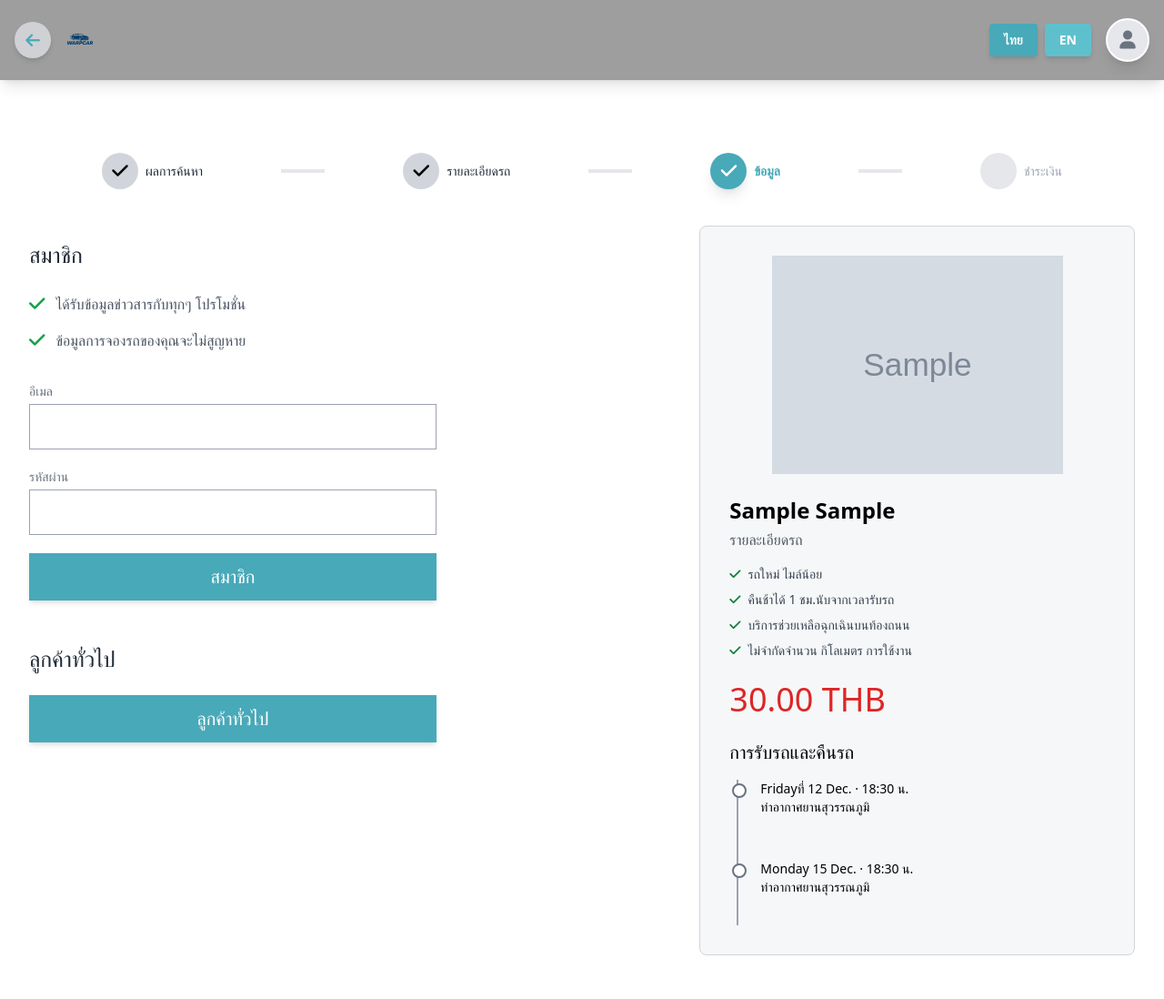
After one commit to Pornmaifa/weap-car, a Django app: page /book/user-info/1/ in a window 1280 px wide. The commit adds this page. Shown: the whole page at 91% size. Run offline with Django 5.2, Linux system fonts and the light colour scheme; tables that the repository leaves empty hold one stand-in row (values such as "Sample post"); grey boxes marked "Sample" are stand-in pictures; style sheets or scripts are compiled from the project's sources.

Commit message:
13ธันวา68

```diff
--- a/car_rental/templates/car_rental/car_detail.html
+++ b/car_rental/templates/car_rental/car_detail.html
@@ -212,7 +212,7 @@
                         <p class="text-3xl font-extrabold text-red-600">฿{{ total_price|intcomma }}</p>
                     </div>
 
-                    <a href="#"
+                    <a href="{% url 'user_info' car.id %}"
                        class="block w-full mt-6 bg-green-500 hover:bg-green-600 text-white font-bold py-4 rounded-lg shadow-lg transition text-center text-2xl">
                         จอง {{ total_price|intcomma }} THB
                     </a>
--- a/car_rental/templates/car_rental/car_list.html
+++ b/car_rental/templates/car_rental/car_list.html
@@ -17,7 +17,7 @@
 
                 <button type="button" id="btn-self"
                     class="py-2 px-6 text-blue-600 border-b-2 border-blue-600 font-semibold text-lg">
-                    เช่ารถ
+                    เช่ารถขับเอง
                 </button>
 
                 <button type="button" id="btn-driver"
--- /dev/null
+++ b/car_rental/templates/car_rental/user_info.html
@@ -0,0 +1,161 @@
+{% load static %}
+{% load humanize %}
+
+{% block content %}
+
+{% include 'car_rental/navbar_detail.html' %}
+
+<div class="min-h-screen font-sarabun pt-20 pb-12" style="background-color: #fff; ">
+
+    <div class="max-w-7xl mx-auto px-4 sm:px-6 lg:px-8 mb-10">
+        <div class="flex flex-wrap justify-center md:justify-between items-center px-4 md:px-20 gap-4">
+
+            <div class="flex items-center gap-2 text-gray-800">
+                <div class="w-10 h-10 rounded-full bg-gray-300 flex items-center justify-center">
+                    <i class="fas fa-check text-xl font-bold text-black"></i>
+                </div>
+                <span class="text-sm font-medium">ผลการค้นหา</span>
+            </div>
+
+            <div class="hidden md:block w-12 h-1 bg-gray-200"></div>
+
+            <div class="flex items-center gap-2 text-gray-800">
+                <div class="w-10 h-10 rounded-full bg-gray-300 flex items-center justify-center">
+                    <i class="fas fa-check text-xl font-bold text-black"></i>
+                </div>
+                <span class="text-sm font-medium">รายละเอียดรถ</span>
+            </div>
+
+            <div class="hidden md:block w-12 h-1 bg-gray-200"></div>
+
+            <div class="flex items-center gap-2 text-[#48a9b9]">
+                <div class="w-10 h-10 rounded-full bg-[#48a9b9] flex items-center justify-center text-white shadow-lg">
+                    <i class="fas fa-check text-xl font-bold"></i>
+                </div>
+                <span class="text-sm font-bold">ข้อมูล</span>
+            </div>
+
+            <div class="hidden md:block w-12 h-1 bg-gray-200"></div>
+
+            <div class="flex items-center gap-2 text-gray-400">
+                <div class="w-10 h-10 rounded-full bg-gray-200 flex items-center justify-center">
+                </div>
+                <span class="text-sm">ชำระเงิน</span>
+            </div>
+        </div>
+    </div>
+
+    <div class="max-w-7xl mx-auto px-4 sm:px-6 lg:px-8">
+        <div class="grid grid-cols-2 lg:grid-cols-12 gap-12">
+
+            <div class="lg:col-span-7 space-y-12 pt-4">
+
+                <div>
+                    <h2 class="text-2xl font-medium text-gray-800 mb-6">สมาชิก</h2>
+
+                    <div class="space-y-3 mb-8">
+                        <div class="flex items-center gap-3">
+                            <i class="fas fa-check text-green-600 text-xl"></i>
+                            <span class="text-gray-600">ได้รับข้อมูลข่าวสารกับทุกๆ โปรโมชั่น</span>
+                        </div>
+                        <div class="flex items-center gap-3">
+                            <i class="fas fa-check text-green-600 text-xl"></i>
+                            <span class="text-gray-600">ข้อมูลการจองรถของคุณจะไม่สูญหาย</span>
+                        </div>
+                    </div>
+
+                    <form method="POST" action="{% url 'login' %}">
+                        {% csrf_token %}
+                        <div class="space-y-5 max-w-md">
+                            <div>
+                                <label class="block text-gray-500 text-sm mb-1">อีเมล</label>
+                                <input type="email" name="username" class="w-full border border-gray-400 p-3 rounded-none focus:outline-none focus:border-[#48a9b9]">
+                            </div>
+                            <div>
+                                <label class="block text-gray-500 text-sm mb-1">รหัสผ่าน</label>
+                                <input type="password" name="password" class="w-full border border-gray-400 p-3 rounded-none focus:outline-none focus:border-[#48a9b9]">
+                            </div>
+
+                            <button type="submit" class="w-full bg-[#48a9b9] hover:bg-[#3ba0b0] text-white text-xl font-medium py-3 shadow-md transition">
+                                สมาชิก
+                            </button>
+                        </div>
+                    </form>
+                </div>
+
+                <div>
+                    <h2 class="text-2xl font-medium text-gray-800 mb-6">ลูกค้าทั่วไป</h2>
+                    <div class="max-w-md">
+                        <a href="#" class="block w-full bg-[#48a9b9] hover:bg-[#3ba0b0] text-white text-xl font-medium py-3 text-center shadow-md transition">
+                            ลูกค้าทั่วไป
+                        </a>
+                    </div>
+                </div>
+
+            </div>
+
+            <div class="lg:col-span-5">
+                <div class="bg-gray-100/70 p-8 rounded-lg border border-gray-300 h-full relative">
+
+                    <div class="mb-6 flex justify-center">
+                        {% if car.images.first %}
+                            <img src="{{ car.images.first.image.url }}" class="w-full max-w-xs object-contain" alt="{{ car.model }}">
+                        {% else %}
+                            <div class="w-full h-48 bg-gray-200 flex items-center justify-center">No Image</div>
+                        {% endif %}
+                    </div>
+
+                    <h3 class="text-2xl font-bold text-black mb-1">{{ car.brand }} {{ car.model }}</h3>
+                    <p class="text-gray-600 font-medium mb-4">รายละเอียดรถ</p>
+
+                    <div class="space-y-2 mb-6">
+                        <div class="flex items-center gap-2 text-sm text-gray-700 font-medium">
+                            <i class="fas fa-check text-green-700"></i> รถใหม่ ไมล์น้อย
+                        </div>
+                        <div class="flex items-center gap-2 text-sm text-gray-700 font-medium">
+                            <i class="fas fa-check text-green-700"></i> คืนช้าได้ 1 ชม.นับจากเวลารับรถ
+                        </div>
+                        <div class="flex items-center gap-2 text-sm text-gray-700 font-medium">
+                            <i class="fas fa-check text-green-700"></i> บริการช่วยเหลือฉุกเฉินบนท้องถนน
+                        </div>
+                        <div class="flex items-center gap-2 text-sm text-gray-700 font-medium">
+                            <i class="fas fa-check text-green-700"></i> ไม่จำกัดจำนวน กิโลเมตร การใช้งาน
+                        </div>
+                    </div>
+
+                    <div class="text-4xl font-medium text-red-600 mb-6">
+                        {{ total_price|intcomma }} THB
+                    </div>
+
+                    <h4 class="text-xl font-medium text-black mb-4">การรับรถและคืนรถ</h4>
+
+                    <div class="relative border-l-2 border-gray-400 ml-2 pl-6 pb-8 space-y-12">
+                        <div class="relative">
+                            <span class="absolute -left-[31px] top-1 w-4 h-4 rounded-full border-2 border-gray-500 bg-white"></span>
+                            <p class="text-sm font-medium text-black">
+                                {{ pickup_datetime|date:"lที่ j M." }} · {{ pickup_datetime|time:"H:i" }} น.
+                            </p>
+                            <p class="text-sm text-black">
+                                ท่าอากาศยานสุวรรณภูมิ
+                            </p>
+                        </div>
+
+                        <div class="relative">
+                            <span class="absolute -left-[31px] top-1 w-4 h-4 rounded-full border-2 border-gray-500 bg-white"></span>
+                            <p class="text-sm font-medium text-black">
+                                {{ dropoff_datetime|date:"l j M." }} · {{ dropoff_datetime|time:"H:i" }} น.
+                            </p>
+                            <p class="text-sm text-black">
+                                ท่าอากาศยานสุวรรณภูมิ
+                            </p>
+                        </div>
+                    </div>
+
+                </div>
+            </div>
+
+        </div>
+    </div>
+</div>
+
+{% endblock %}
--- a/car_rental/urls.py
+++ b/car_rental/urls.py
@@ -13,5 +13,6 @@ urlpatterns = [
     path('dashboard/', views.dashboard, name='dashboard'),
     path('search/', views.search_cars, name='search_cars'),
     path('detail/<int:car_id>/', views.car_detail, name='car_detail'),
-     path("review/<int:review_id>/reply/", views.submit_reply, name="submit_reply"),
+    path("review/<int:review_id>/reply/", views.submit_reply, name="submit_reply"),
+    path('book/user-info/<int:car_id>/', views.user_info, name='user_info'),
 ]
--- a/car_rental/views.py
+++ b/car_rental/views.py
@@ -368,3 +368,28 @@ def submit_reply(request, review_id):
             comment=request.POST["comment"]
         )
     return redirect(request.META.get("HTTP_REFERER"))
+
+# car_rental/views.py
+
+def user_info(request, car_id):
+    car = get_object_or_404(Car, id=car_id)
+
+    # รับค่าจาก URL (Query Params) ที่ส่งมาจากหน้าก่อนหน้า
+    # หรือถ้าใช้ Session ก็ดึงจาก Session ได้เลย
+    # เพื่อความง่าย ผมจำลองการคำนวณใหม่ หรือคุณจะส่ง context เดิมมาก็ได้
+
+    # (โค้ดส่วนคำนวณวันและราคา เหมือนใน car_detail ...)
+    # สมมติว่าได้ตัวแปรเหล่านี้มาแล้ว:
+    pickup_datetime = datetime.now() + timedelta(days=1) # ตัวอย่าง
+    dropoff_datetime = datetime.now() + timedelta(days=4) # ตัวอย่าง
+    rental_days = 3
+    total_price = car.price_per_day * rental_days
+
+    context = {
+        'car': car,
+        'pickup_datetime': pickup_datetime,
+        'dropoff_datetime': dropoff_datetime,
+        'rental_days': rental_days,
+        'total_price': total_price,
+    }
+    return render(request, 'car_rental/user_info.html', context)
```
